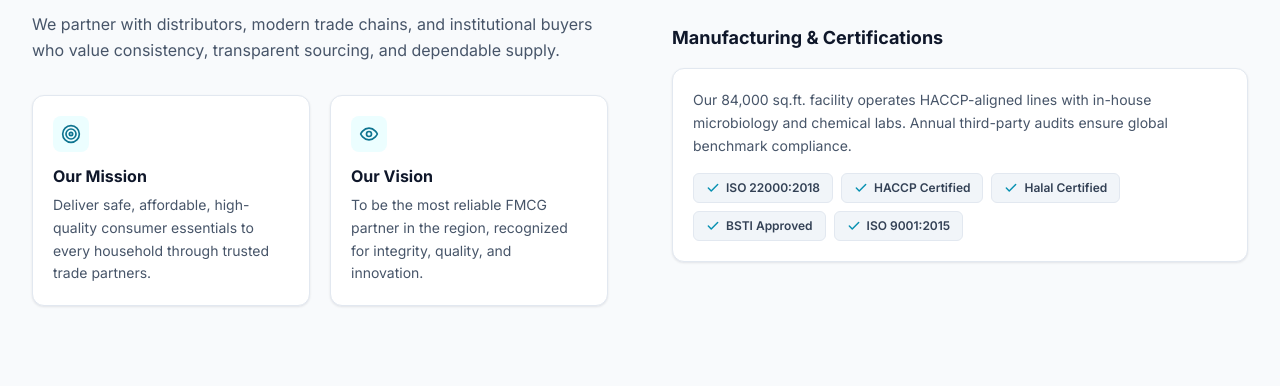
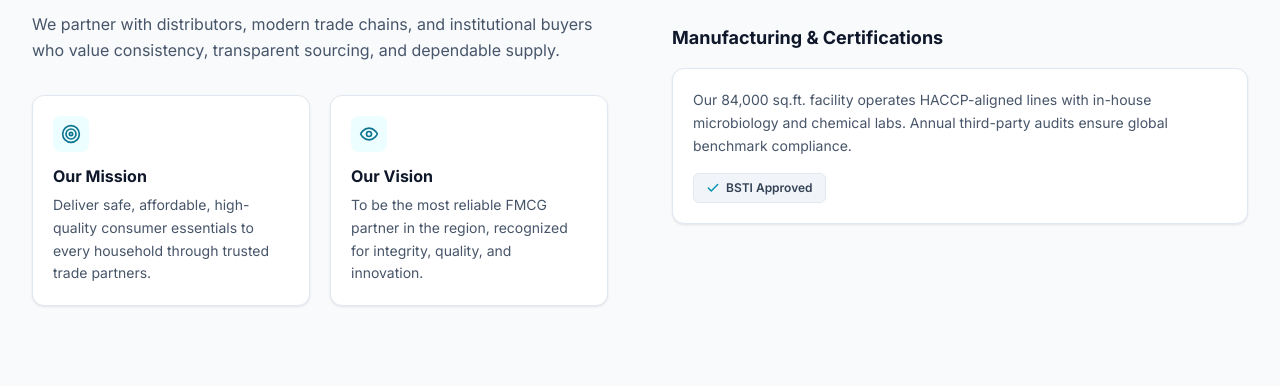
Before and after one commit to Nafis-Kamal-CodeQuest/Aizah, a Django app: page / in a window 1280 px wide. Shown: the part 2834-3221 px from the top of the page. Run offline with Django 5.2, Linux system fonts and the light colour scheme; data that the repository does not hold is empty; some libraries are stand-ins or nearby versions.

Commit message:
Keep only BSTI Approved certification

```diff
--- a/templates/home.html
+++ b/templates/home.html
@@ -497,23 +497,7 @@
               <div class="flex flex-wrap gap-2">
                 <span class="inline-flex items-center gap-1.5 text-xs font-semibold text-slate-700 bg-slate-100 border border-slate-200 px-3 py-1.5 rounded-md">
                   <svg class="w-3.5 h-3.5 text-brand-600" viewBox="0 0 24 24" fill="none" stroke="currentColor" stroke-width="2.5" stroke-linecap="round" stroke-linejoin="round"><path d="M20 6 9 17l-5-5"/></svg>
-                  ISO 22000:2018
-                </span>
-                <span class="inline-flex items-center gap-1.5 text-xs font-semibold text-slate-700 bg-slate-100 border border-slate-200 px-3 py-1.5 rounded-md">
-                  <svg class="w-3.5 h-3.5 text-brand-600" viewBox="0 0 24 24" fill="none" stroke="currentColor" stroke-width="2.5" stroke-linecap="round" stroke-linejoin="round"><path d="M20 6 9 17l-5-5"/></svg>
-                  HACCP Certified
-                </span>
-                <span class="inline-flex items-center gap-1.5 text-xs font-semibold text-slate-700 bg-slate-100 border border-slate-200 px-3 py-1.5 rounded-md">
-                  <svg class="w-3.5 h-3.5 text-brand-600" viewBox="0 0 24 24" fill="none" stroke="currentColor" stroke-width="2.5" stroke-linecap="round" stroke-linejoin="round"><path d="M20 6 9 17l-5-5"/></svg>
-                  Halal Certified
-                </span>
-                <span class="inline-flex items-center gap-1.5 text-xs font-semibold text-slate-700 bg-slate-100 border border-slate-200 px-3 py-1.5 rounded-md">
-                  <svg class="w-3.5 h-3.5 text-brand-600" viewBox="0 0 24 24" fill="none" stroke="currentColor" stroke-width="2.5" stroke-linecap="round" stroke-linejoin="round"><path d="M20 6 9 17l-5-5"/></svg>
                   BSTI Approved
-                </span>
-                <span class="inline-flex items-center gap-1.5 text-xs font-semibold text-slate-700 bg-slate-100 border border-slate-200 px-3 py-1.5 rounded-md">
-                  <svg class="w-3.5 h-3.5 text-brand-600" viewBox="0 0 24 24" fill="none" stroke="currentColor" stroke-width="2.5" stroke-linecap="round" stroke-linejoin="round"><path d="M20 6 9 17l-5-5"/></svg>
-                  ISO 9001:2015
                 </span>
               </div>
             </div>
```
